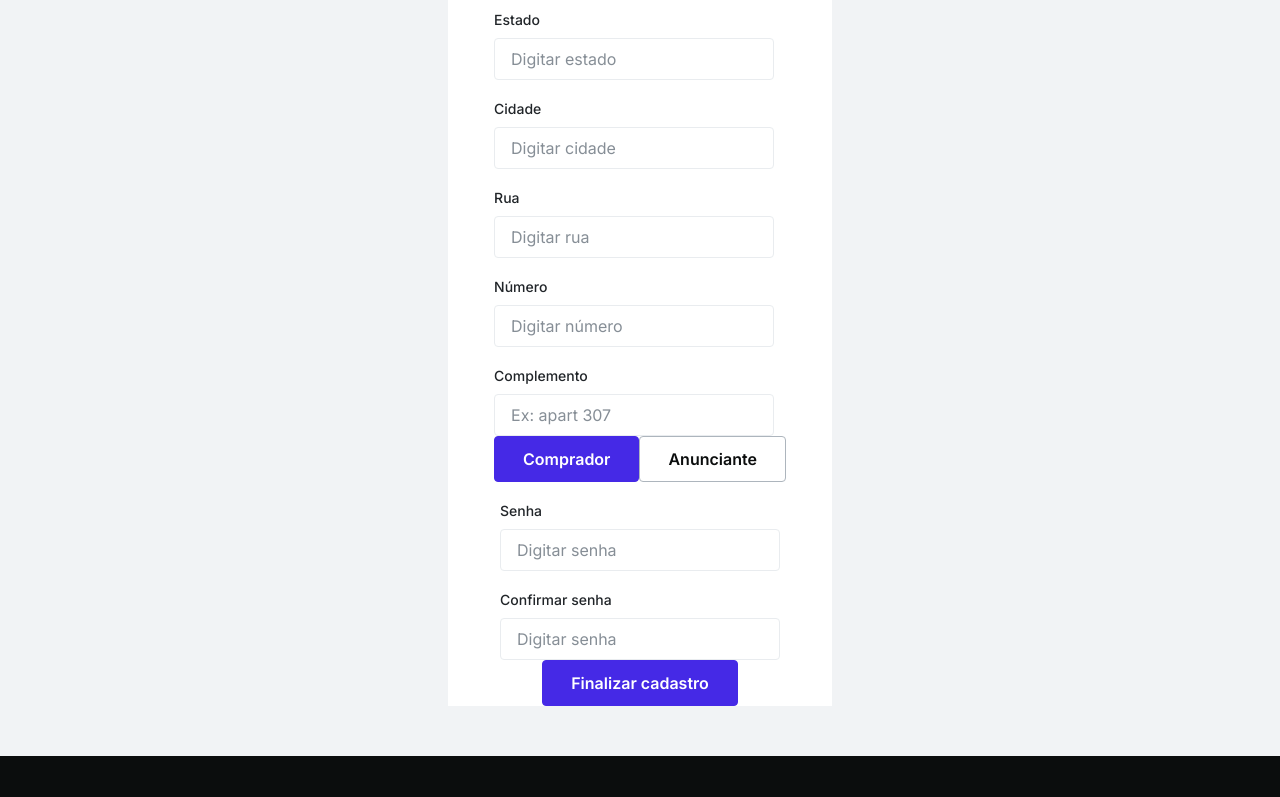
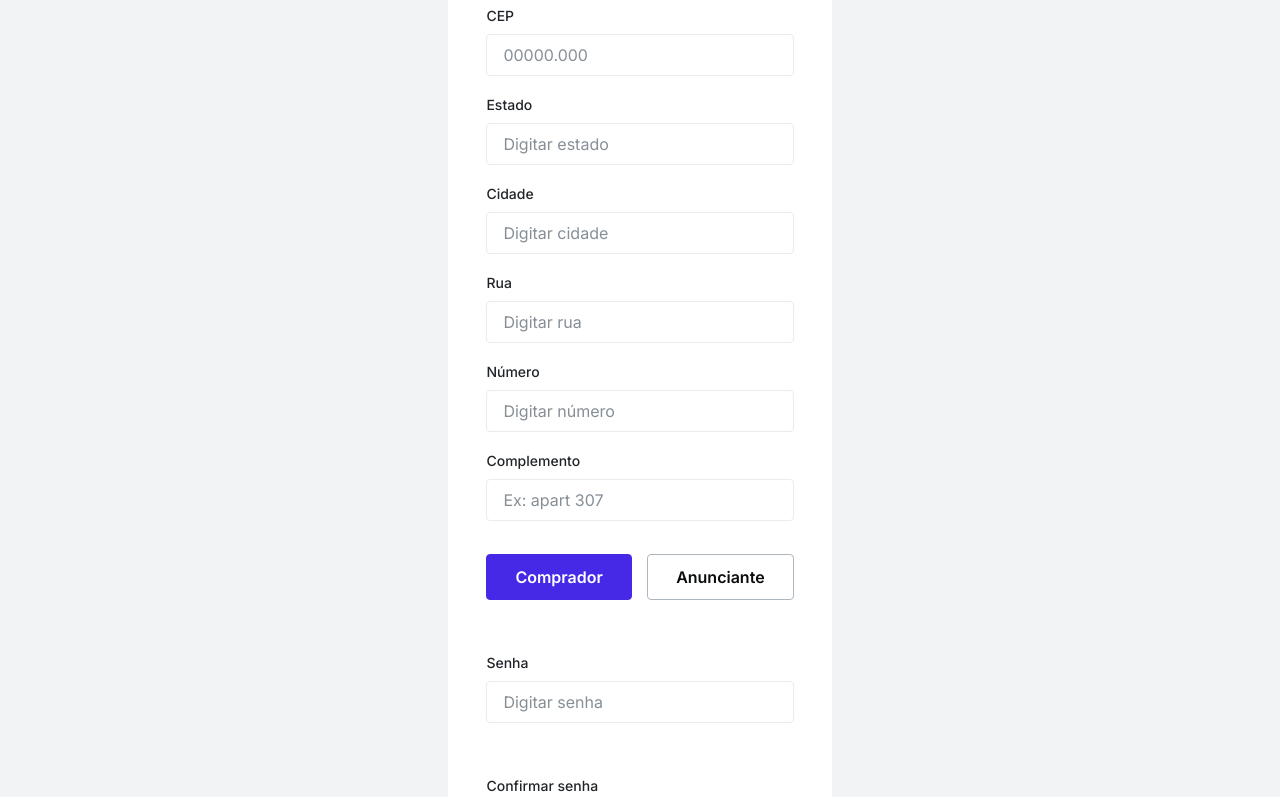
Before and after one commit to KA-09-Motors-Shop-projeto-fullstack/motors-shop, a React (Vite) app: page /signup in a window 1280 px wide. Shown: the part 819-1616 px from the top of the page. Built offline with nearby package versions, Linux system fonts and the light colour scheme.

Commit message:
Style: feita estilização da página de cadastro

```diff
--- a/src/components/Button/index.tsx
+++ b/src/components/Button/index.tsx
@@ -1,7 +1,7 @@
-import React, { ReactNode } from "react";
+import React, { ButtonHTMLAttributes } from "react";
 import { ButtonStyled } from "./styles";
 
-export interface IPropsButton {
+export interface IPropsButton extends ButtonHTMLAttributes<HTMLButtonElement> {
   typeFont: "big" | "medium";
   typeButton:
     | "default"
@@ -19,9 +19,6 @@ export interface IPropsButton {
     | "alert"
     | "sucess"
     | "brandDisable";
-  children?: ReactNode;
-  onClick?: React.MouseEventHandler<HTMLButtonElement>;
-  type?: "button" | "reset" | "submit";
 }
 
 const Button: React.FC<IPropsButton> = ({
@@ -30,9 +27,11 @@ const Button: React.FC<IPropsButton> = ({
   typeButton,
   onClick,
   type = "button",
+  ...rest
 }) => {
   return (
     <ButtonStyled
+      {...rest}
       type={type}
       onClick={onClick}
       typeButton={typeButton}
--- a/src/components/Input/index.tsx
+++ b/src/components/Input/index.tsx
@@ -1,13 +1,9 @@
-import React, { ReactNode } from "react";
+import React, { InputHTMLAttributes } from "react";
 import { Container, InputStyle, Label } from "./styles";
 
-export interface IPropsInput {
-  children?: ReactNode;
+export interface IPropsInput extends InputHTMLAttributes<HTMLInputElement> {
   register: any;
   label: string;
-  name: string;
-  placeholder: string;
-  type?: string;
   error?: boolean;
 }
 
@@ -15,15 +11,16 @@ const Input: React.FC<IPropsInput> = ({
   label,
   name,
   type = "text",
-  children,
   register,
   placeholder,
   error,
+  ...rest
 }) => {
   return (
     <Container>
       <Label>{label}</Label>
       <InputStyle
+        {...rest}
         {...register(name)}
         type={type}
         name={name}
--- a/src/pages/Signup/index.tsx
+++ b/src/pages/Signup/index.tsx
@@ -73,6 +73,7 @@ const SignupPage: React.FC = () => {
                 name="description"
                 register={register}
               />
+            </PersonalInformation>
             <AddressInformation>
               <Input
                 label="CEP"
@@ -129,7 +130,6 @@ const SignupPage: React.FC = () => {
                 onClick={typeAccountSeller}
               />
             </TypeAccount>
-            </PersonalInformation>
             <Input
               label="Senha"
               placeholder="Digitar senha"
@@ -141,11 +141,13 @@ const SignupPage: React.FC = () => {
               placeholder="Digitar senha"
               name="confirmPassword"
               register={register}
+              className="teste"
             />
             <Button
               typeButton="brand1"
               typeFont="big"
               children="Finalizar cadastro"
+              className="confirmButton"
             />
           </Form>
         </Container>
--- a/src/pages/Signup/styles.ts
+++ b/src/pages/Signup/styles.ts
@@ -9,6 +9,8 @@ export const Main = styled.main`
 export const Container = styled.div`
   min-width: 343px;
   width: 30%;
+  height: 1630px;
+
   display: flex;
   justify-content: center;
   align-items: center;
@@ -28,12 +30,20 @@ export const Form = styled.form`
   flex-direction: column;
   align-items: center;
   width: 80%;
-  height: 90%;
+  height: 100%;
   justify-content: space-around;
+  div,
+  input,
+  .confirmButton {
+    width: 100%;
+  }
 `;
 
 export const PersonalInformation = styled.div``;
 
 export const AddressInformation = styled.div``;
 
-export const TypeAccount = styled.div``;
+export const TypeAccount = styled.div`
+  display: flex;
+  justify-content: space-between;
+`;
```
Lines whose indentation alone changed are shown as unchanged.
